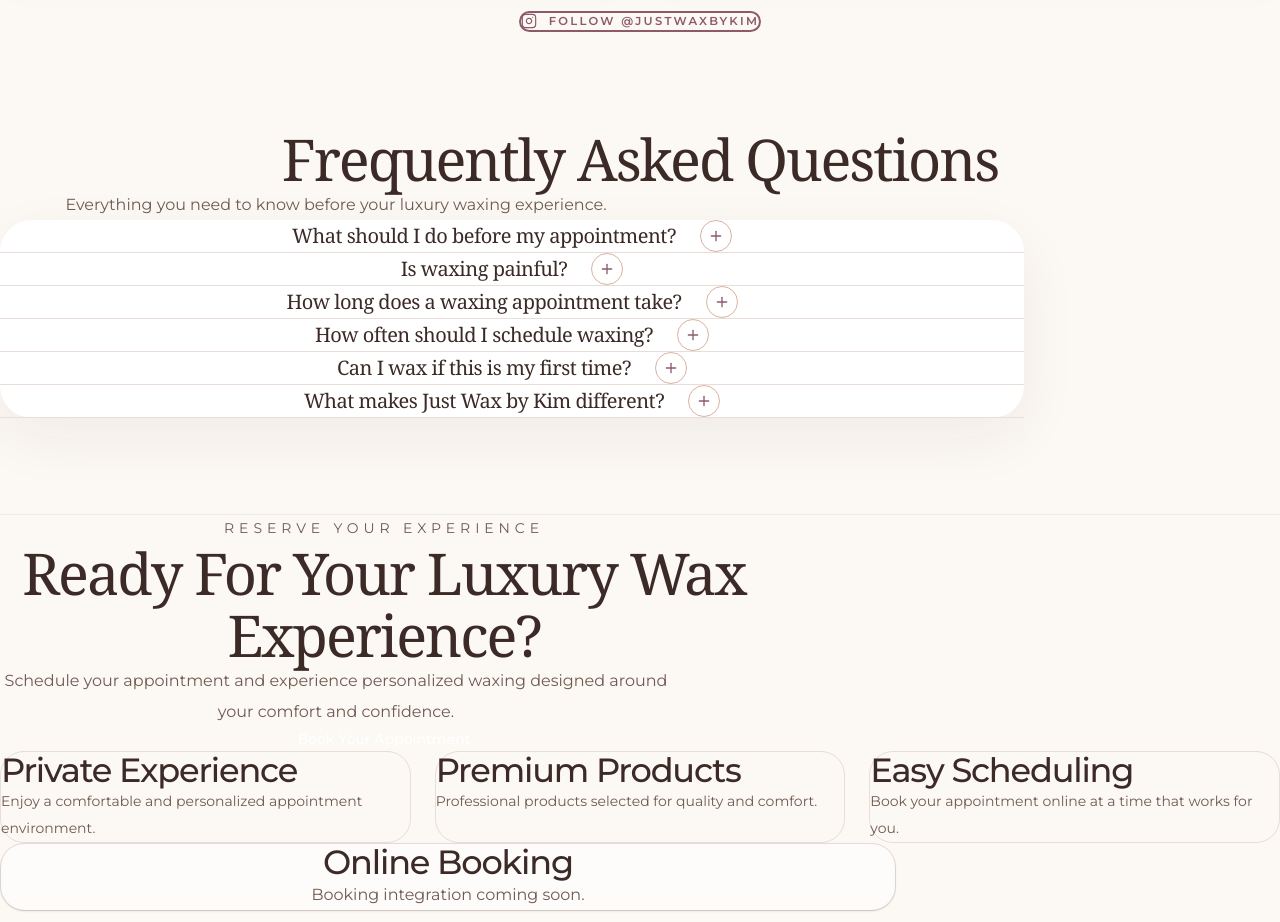
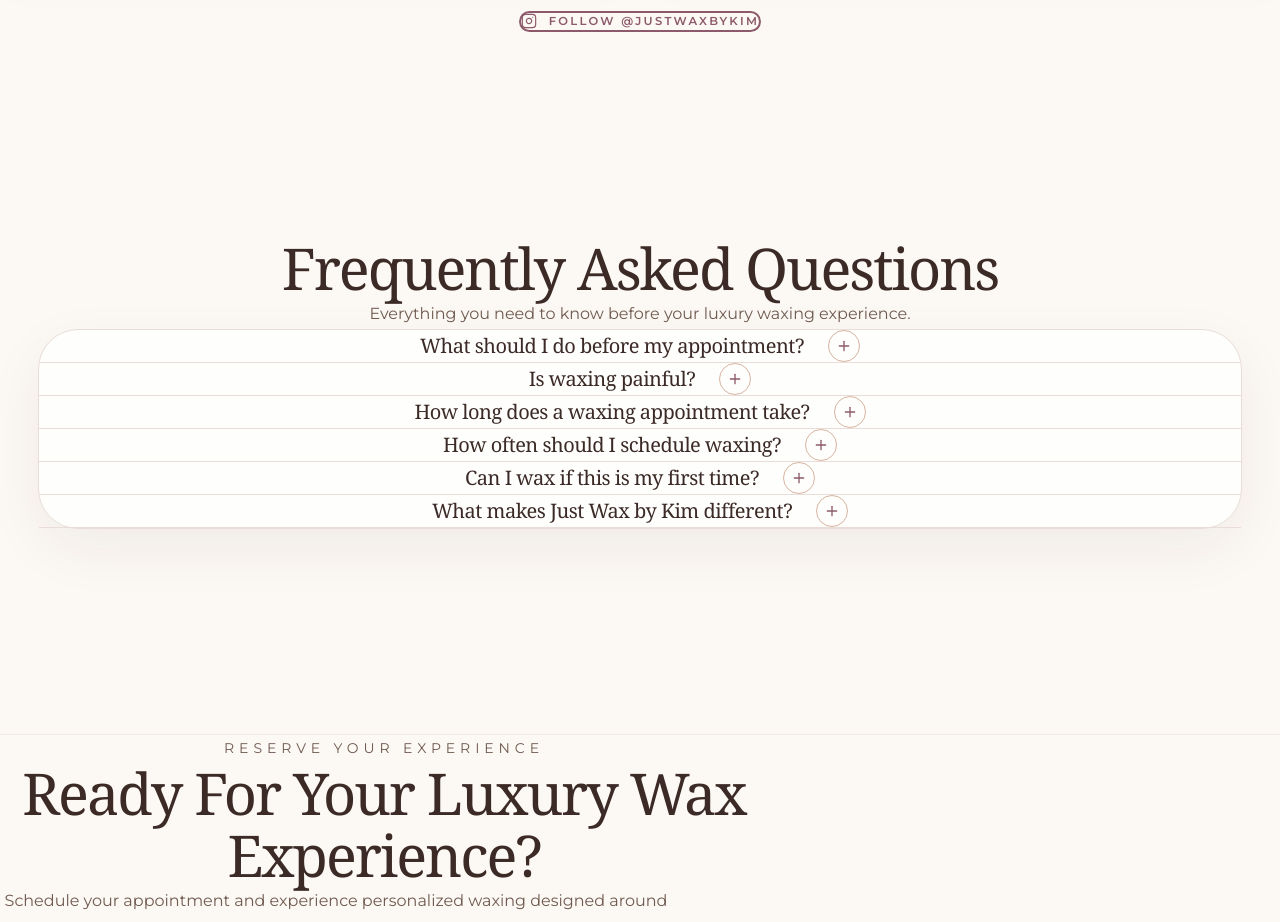
Before and after one commit to kevin-phan-25/just-wax-by-kim, a Next.js app: page / in a window 1280 px wide. Shown: the part 5800-6722 px from the top of the page. Built offline with nearby package versions, Linux system fonts and the light colour scheme; a web font is replaced by a local one.

Commit message:
Refactor FAQ section for improved layout and styling
Updated the FAQ section layout to improve presentation and spacing. Changed class names for better styling and removed the restrictive max width.

```diff
--- a/features/faq/FAQ.tsx
+++ b/features/faq/FAQ.tsx
@@ -1,20 +1,20 @@
 /**
- * -----------------------------------------------------------------------------
+ * ------------------------------------------------------------------
  * File: FAQ.tsx
  *
  * Description:
  * Luxury FAQ section.
  *
  * Changes:
+ *
  * - Removed restrictive max width
- * - Centered FAQ content
- * - Improved luxury spacing
- * -----------------------------------------------------------------------------
+ * - Full editorial width layout
+ * - Centered luxury presentation
+ * - Improved spacing rhythm
+ *
+ * ------------------------------------------------------------------
  */
 
-import Container from "@/components/ui/Container";
-import Section from "@/components/ui/Section";
-import Heading from "@/components/ui/Heading";
 import FAQAccordion from "./FAQAccordion";
 
 import {
@@ -26,35 +26,37 @@ import {
 } from "./faq.constants";
 
 
-export default function FAQ(){
-
+export default function FAQ() {
 
   return (
-
     <section
       id={FAQ_CONSTANTS.sectionId}
       className="
-    bg-[#FCF8F3]
-    px-6
-    py-24
+        section-padding
+        bg-brand-background
       "
     >
 
-
       <div
         className="
-      mx-auto
-      w-full
-      text-center
+          container-luxury
         "
       >
 
+        {/* HEADER */}
+
+        <header
+          className="
+            text-center
+            mx-auto
+          "
+        >
 
           <h2
             className="
+              font-serif
               text-4xl
               md:text-5xl
-        font-serif
               text-[#3B2A26]
             "
           >
@@ -62,30 +64,33 @@ return (
           </h2>
 
 
-
           <p
             className="
-        mx-auto
-        mt-4
-        max-w-2xl
+              mt-5
               text-center
               text-[#8C7468]
+              leading-relaxed
             "
           >
             {FAQ_CONSTANTS.subtitle}
           </p>
 
+        </header>
 
+
+
+        {/* FAQ CONTENT */}
 
         <div
           className="
-        mx-auto
-        mt-12
+            mt-16
             w-full
-        max-w-5xl
-        rounded-[32px]
-        bg-white
+            rounded-[40px]
+            border
+            border-[#E8DDD8]
+            bg-white/80
             p-8
+            md:p-12
             shadow-[0_20px_60px_rgba(59,42,38,0.06)]
           "
         >
@@ -99,9 +104,7 @@ return (
 
       </div>
 
-
     </section>
-
   );
 
 }
```
Lines whose indentation alone changed are shown as unchanged.
